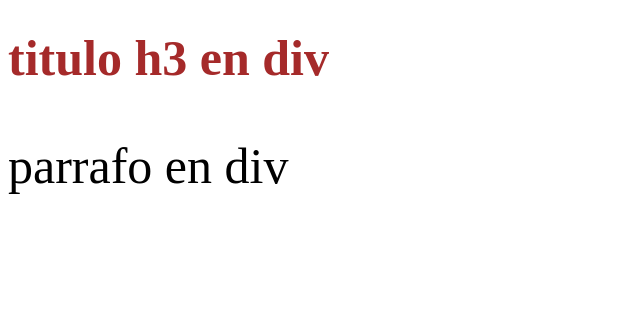
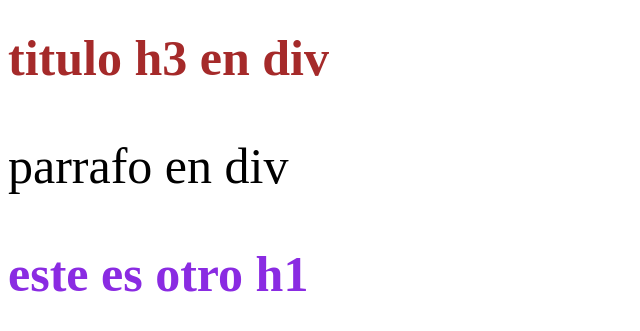
Before and after one commit to ferbetor/Practica_5_Html, a plain HTML site: page index.html in a window 1280 px wide. Shown: the part 727-1058 px from the top of the page, without its empty margins (0-640 px from the left). Before the commit the page ends 972 px from the top, so only its background shows below. Drawn offline with Linux system fonts and the light colour scheme.

Commit message:
nuevo texto añadido

```diff
--- a/estilo.css
+++ b/estilo.css
@@ -39,3 +39,7 @@ div
     font-size: 50px;
     color: black;
 }
+
+.hamburguesa{
+    color: blueviolet;
+}
--- a/index.html
+++ b/index.html
@@ -44,5 +44,9 @@
         <p>parrafo en div</p>
 
      </div>
+
+     <div>
+        <h1 class="hamburguesa">este es otro h1</h1>
+     </div>
 </body>
 </html>
```
